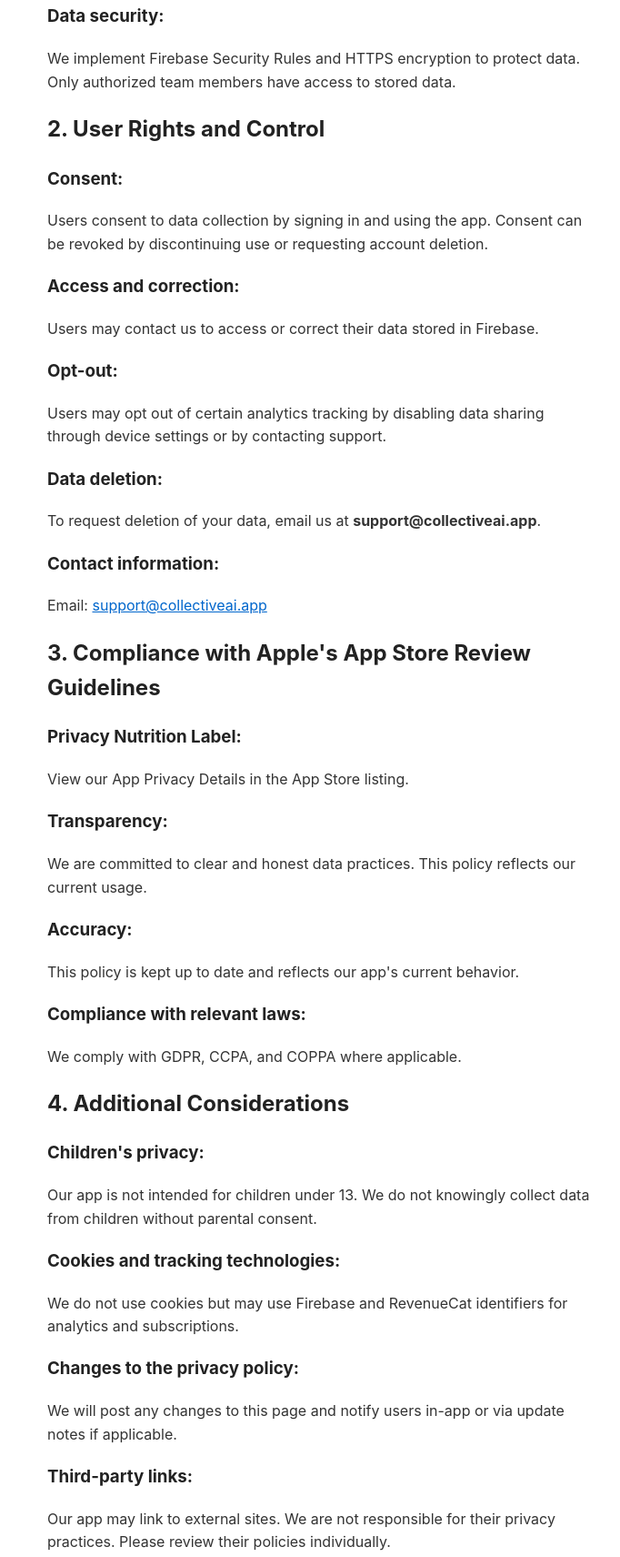
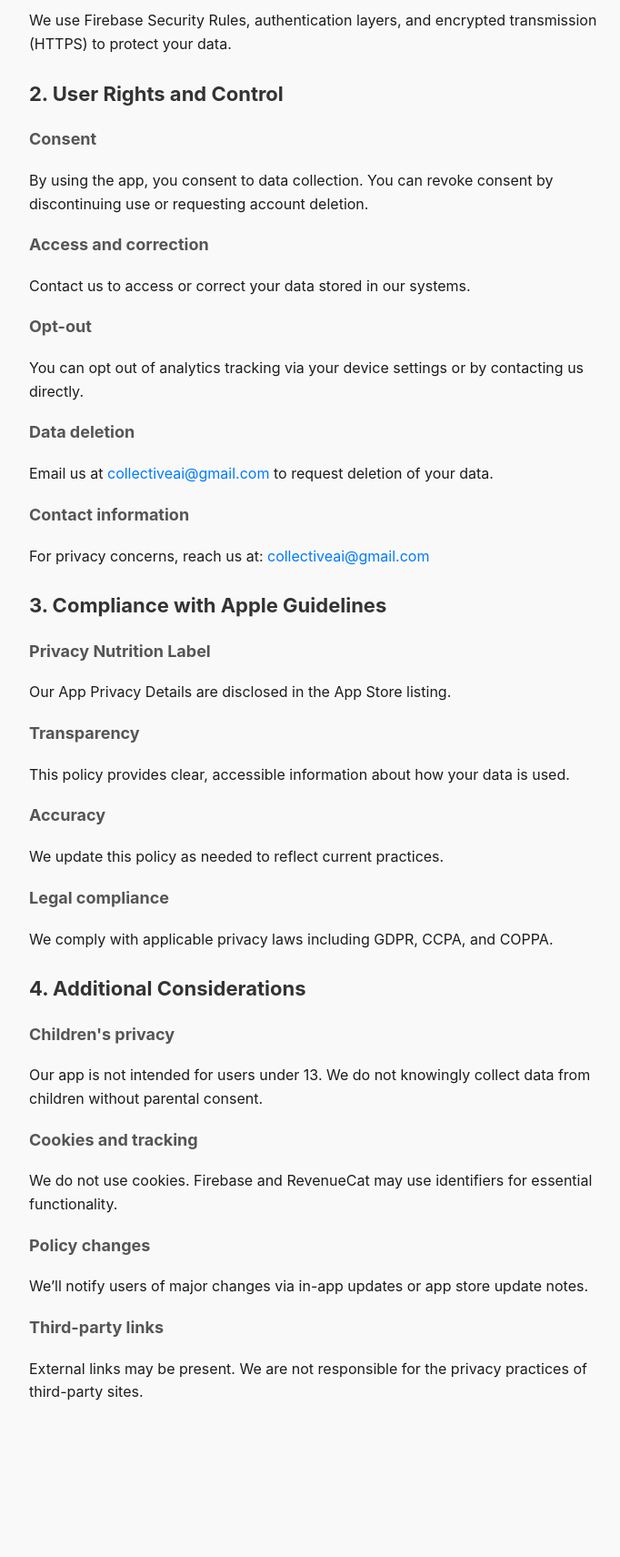
Before and after one commit to Coll3ctiveAI/collectiveai-privacy-policy, a plain HTML site: page index.html in a window 1280 px wide. Shown: the part 864-2575 px from the top of the page at 91% size, without its empty margins (288-970 px from the left). After the commit the page ends 2437 px from the top, so only its background shows below. Drawn offline with Linux system fonts and the light colour scheme.

Commit message:
Update index.html

```diff
--- a/index.html
+++ b/index.html
@@ -1,4 +1,3 @@
-
 <!DOCTYPE html>
 <html lang="en">
 <head>
@@ -9,20 +8,38 @@
   <style>
     body {
       font-family: -apple-system, BlinkMacSystemFont, 'Segoe UI', Roboto, Helvetica, Arial, sans-serif;
-      margin: 20px;
-      padding: 0;
-      color: #333;
+      margin: 0;
+      padding: 20px;
+      color: #1c1c1e;
       line-height: 1.6;
-      background-color: #fff;
-      max-width: 600px;
+      background-color: #f9f9f9;
+      max-width: 640px;
       margin: auto;
     }
-    h1, h2, h3 {
-      color: #222;
+    h1 {
+      font-size: 28px;
+      color: #111;
+      margin-bottom: 10px;
+    }
+    h2 {
+      font-size: 22px;
+      color: #333;
+      margin-top: 24px;
+    }
+    h3 {
+      font-size: 18px;
+      color: #555;
+      margin-top: 18px;
+    }
+    p {
+      margin: 10px 0;
     }
     a {
-      color: #0066cc;
-      word-wrap: break-word;
+      color: #007aff;
+      text-decoration: none;
+    }
+    a:hover {
+      text-decoration: underline;
     }
   </style>
 </head>
@@ -31,65 +48,65 @@
   <p><strong>Effective Date:</strong> April 8, 2025</p>
 
   <h2>1. Data Collection and Usage</h2>
-  <h3>What data is collected:</h3>
-  <p>We collect personal information such as email addresses (via Firebase Authentication), usage data including app activity, and technical details such as device model and operating system.</p>
+  <h3>What data is collected</h3>
+  <p>We collect personal information such as email addresses (via Firebase Authentication), usage data (e.g., app activity), and technical information (e.g., device model and OS version).</p>
 
-  <h3>How data is collected:</h3>
-  <p>Data is collected through user input, Firebase SDKs, and third-party APIs including ChatGPT (OpenAI), Claude (Anthropic), Gemini (Google), DeepSeek, and Mathpix.</p>
+  <h3>How data is collected</h3>
+  <p>Data is collected through user input, Firebase SDKs, and third-party APIs including ChatGPT, Claude, Gemini, DeepSeek, and Mathpix.</p>
 
-  <h3>Why data is collected:</h3>
-  <p>Data is collected to authenticate users, improve app performance, support AI interactions, enable subscriptions, and provide personalized AI responses.</p>
+  <h3>Why data is collected</h3>
+  <p>We collect data to authenticate users, enhance app functionality, provide AI features, and personalize user experiences.</p>
 
-  <h3>Data sharing:</h3>
-  <p>Data may be shared with Firebase (Google), RevenueCat, and our AI providers (OpenAI, Google, Anthropic, Mathpix) to deliver core functionality. No data is sold to third parties.</p>
+  <h3>Data sharing</h3>
+  <p>Data may be shared with Firebase, RevenueCat, and AI service providers (OpenAI, Anthropic, Google, Mathpix) solely to provide core app features. We do not sell user data.</p>
 
-  <h3>Data retention/deletion:</h3>
-  <p>Account and usage data is stored in Firebase Firestore and may be retained until the user requests deletion via our support contact.</p>
+  <h3>Data retention and deletion</h3>
+  <p>Data is stored in Firebase Firestore and retained until you request deletion. You can request this by contacting our support team.</p>
 
-  <h3>Data security:</h3>
-  <p>We implement Firebase Security Rules and HTTPS encryption to protect data. Only authorized team members have access to stored data.</p>
+  <h3>Data security</h3>
+  <p>We use Firebase Security Rules, authentication layers, and encrypted transmission (HTTPS) to protect your data.</p>
 
   <h2>2. User Rights and Control</h2>
-  <h3>Consent:</h3>
-  <p>Users consent to data collection by signing in and using the app. Consent can be revoked by discontinuing use or requesting account deletion.</p>
+  <h3>Consent</h3>
+  <p>By using the app, you consent to data collection. You can revoke consent by discontinuing use or requesting account deletion.</p>
 
-  <h3>Access and correction:</h3>
-  <p>Users may contact us to access or correct their data stored in Firebase.</p>
+  <h3>Access and correction</h3>
+  <p>Contact us to access or correct your data stored in our systems.</p>
 
-  <h3>Opt-out:</h3>
-  <p>Users may opt out of certain analytics tracking by disabling data sharing through device settings or by contacting support.</p>
+  <h3>Opt-out</h3>
+  <p>You can opt out of analytics tracking via your device settings or by contacting us directly.</p>
 
-  <h3>Data deletion:</h3>
-  <p>To request deletion of your data, email us at <strong>support@collectiveai.app</strong>.</p>
+  <h3>Data deletion</h3>
+  <p>Email us at <a href="collectiveai@gmail.com">collectiveai@gmail.com</a> to request deletion of your data.</p>
 
-  <h3>Contact information:</h3>
-  <p>Email: <a href="mailto:support@collectiveai.app">support@collectiveai.app</a></p>
+  <h3>Contact information</h3>
+  <p>For privacy concerns, reach us at: <a href="collectiveai@gmail.com">collectiveai@gmail.com</a></p>
 
-  <h2>3. Compliance with Apple's App Store Review Guidelines</h2>
-  <h3>Privacy Nutrition Label:</h3>
-  <p>View our App Privacy Details in the App Store listing.</p>
+  <h2>3. Compliance with Apple Guidelines</h2>
+  <h3>Privacy Nutrition Label</h3>
+  <p>Our App Privacy Details are disclosed in the App Store listing.</p>
 
-  <h3>Transparency:</h3>
-  <p>We are committed to clear and honest data practices. This policy reflects our current usage.</p>
+  <h3>Transparency</h3>
+  <p>This policy provides clear, accessible information about how your data is used.</p>
 
-  <h3>Accuracy:</h3>
-  <p>This policy is kept up to date and reflects our app's current behavior.</p>
+  <h3>Accuracy</h3>
+  <p>We update this policy as needed to reflect current practices.</p>
 
-  <h3>Compliance with relevant laws:</h3>
-  <p>We comply with GDPR, CCPA, and COPPA where applicable.</p>
+  <h3>Legal compliance</h3>
+  <p>We comply with applicable privacy laws including GDPR, CCPA, and COPPA.</p>
 
   <h2>4. Additional Considerations</h2>
-  <h3>Children's privacy:</h3>
-  <p>Our app is not intended for children under 13. We do not knowingly collect data from children without parental consent.</p>
+  <h3>Children's privacy</h3>
+  <p>Our app is not intended for users under 13. We do not knowingly collect data from children without parental consent.</p>
 
-  <h3>Cookies and tracking technologies:</h3>
-  <p>We do not use cookies but may use Firebase and RevenueCat identifiers for analytics and subscriptions.</p>
+  <h3>Cookies and tracking</h3>
+  <p>We do not use cookies. Firebase and RevenueCat may use identifiers for essential functionality.</p>
 
-  <h3>Changes to the privacy policy:</h3>
-  <p>We will post any changes to this page and notify users in-app or via update notes if applicable.</p>
+  <h3>Policy changes</h3>
+  <p>We’ll notify users of major changes via in-app updates or app store update notes.</p>
 
-  <h3>Third-party links:</h3>
-  <p>Our app may link to external sites. We are not responsible for their privacy practices. Please review their policies individually.</p>
+  <h3>Third-party links</h3>
+  <p>External links may be present. We are not responsible for the privacy practices of third-party sites.</p>
 
 </body>
 </html>
```
